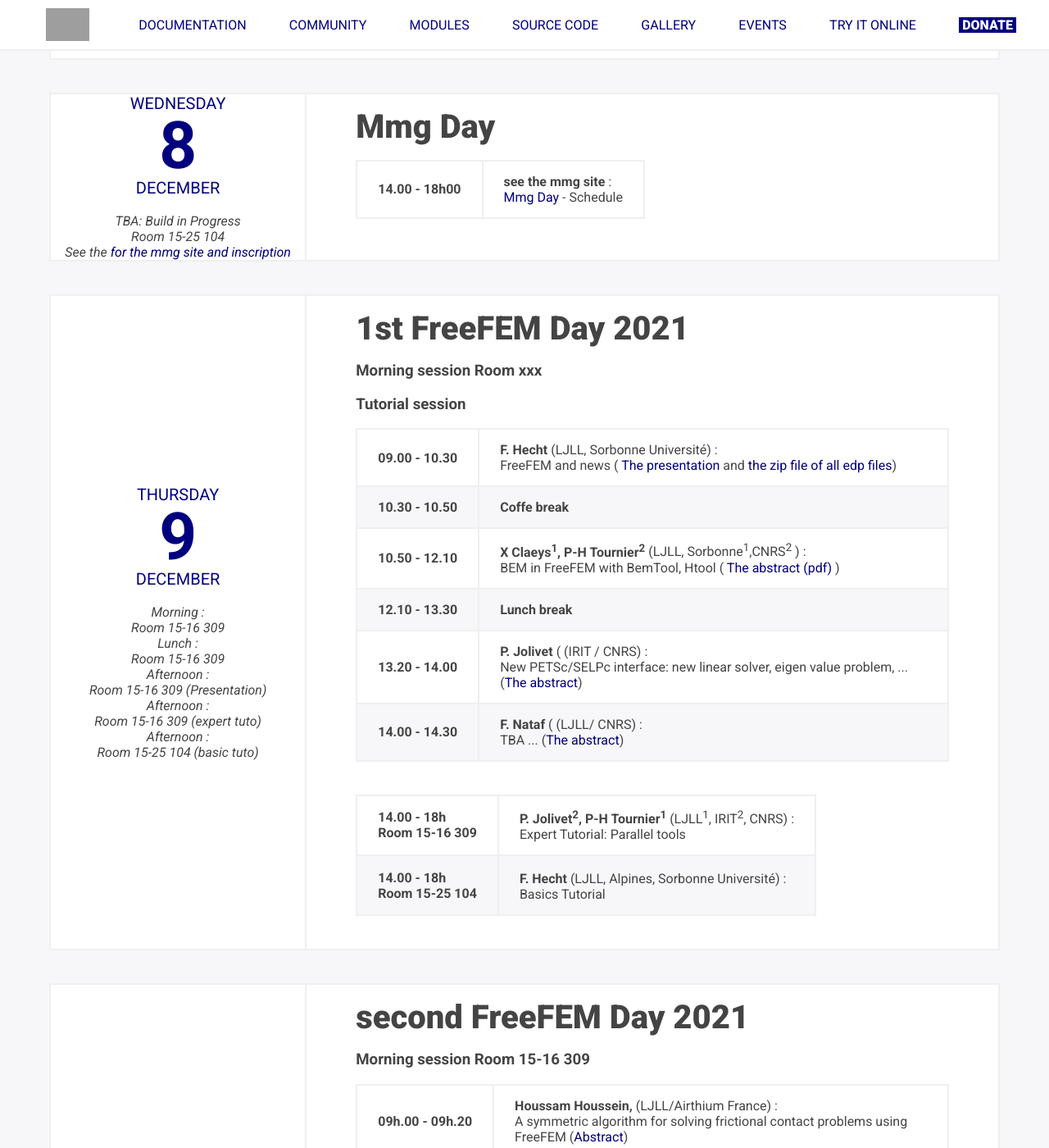
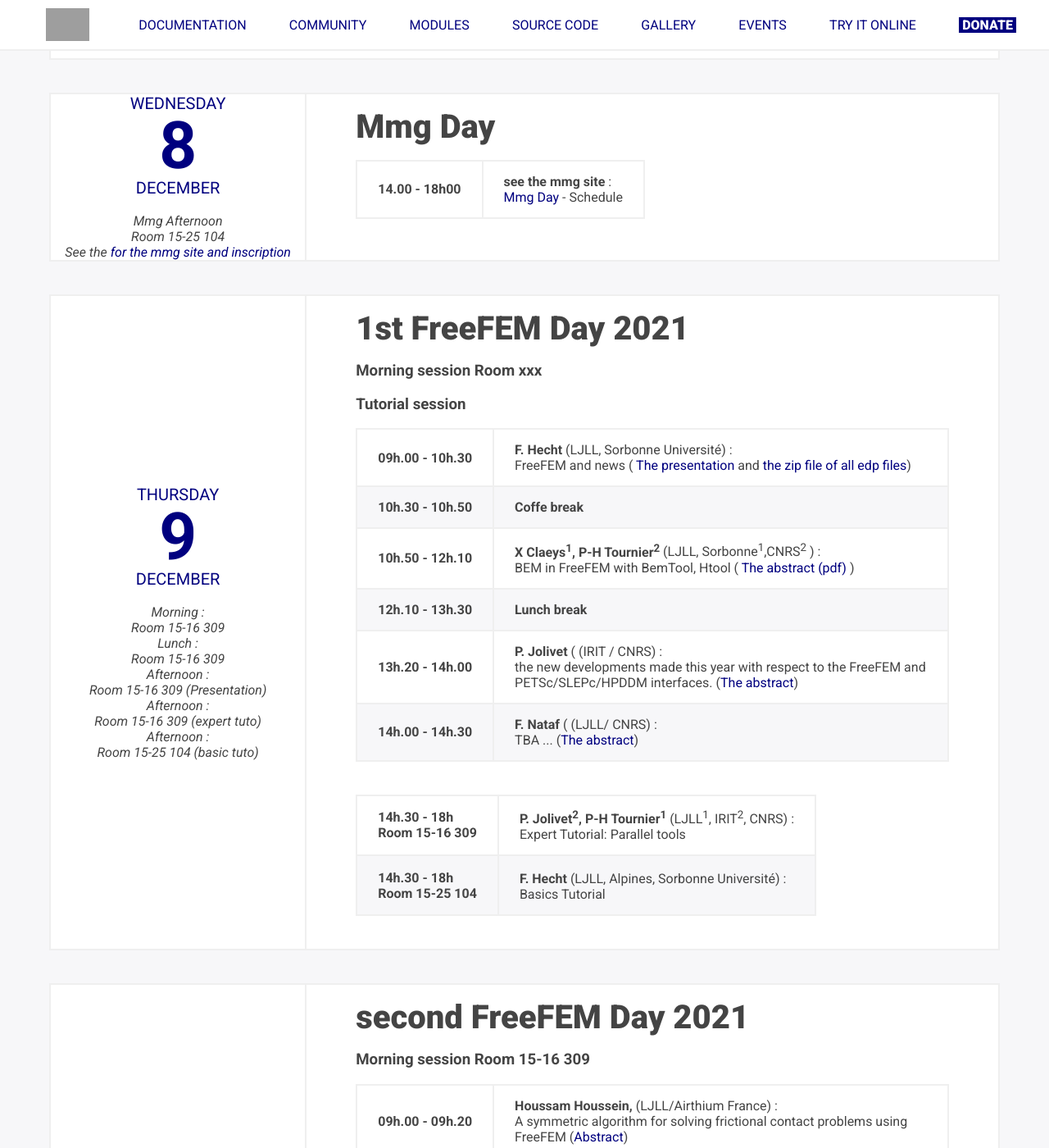
Before and after one commit to FreeFem/FreeFem-website, a Jekyll site: the page built from ffdays.md, in a window 1280 px wide and 1400 px high, scrolled down 855 px. Shown: the whole window at 82% size. Built offline with Jekyll 4.4.1, drawn with Linux system fonts in a browser that asks for light colours; some of the changed text lies outside the part shown.

Commit message:
coorect typo

```diff
--- a/_layouts/ffdays.html
+++ b/_layouts/ffdays.html
@@ -34,7 +34,7 @@
           <h2>8</h2>
           <p>DECEMBER</p>
           <p>
-			 <br> TBA: Build  in  Progress
+	     <br> Mmg Afternoon
              <br> Room 15-25 104
             <br>See the <i><a href="https://www.mmgtools.org/mmg-day-2021/">for the mmg site and inscription</a></i>
           </p>
@@ -74,7 +74,7 @@
           <table class="table table-striped">
             <tbody>
               <tr>
-				 <th scope="row">09.00 - 10.30<br> </th>
+				 <th scope="row">09h.00 - 10h.30<br> </th>
                 <td>
                   <strong>F. Hecht</strong> (LJLL, Sorbonne Université) :
                   <br>
@@ -82,7 +82,7 @@
                 </td>
               </tr>
               <tr>
-				 <th scope="row">10.30 - 10.50<br> </th>
+				 <th scope="row">10h.30 - 10h.50<br> </th>
                 <td>
                   <strong>Coffe break</strong>
                   <br>
@@ -90,7 +90,7 @@
               </tr>
 
               <tr>
-				 <th scope="row">10.50 - 12.10 <br> </th>
+				 <th scope="row">10h.50 - 12h.10 <br> </th>
                 <td>
                    <strong>X Claeys<sup>1</sup>, P-H Tournier<sup>2</sup></strong> (LJLL, Sorbonne<sup>1</sup>,CNRS<sup>2</sup> ) :
                   <br>
@@ -100,7 +100,7 @@
               </tr>
 
               <tr>
-				 <th scope="row">12.10 - 13.30<br> </th>
+				 <th scope="row">12h.10 - 13h.30<br> </th>
                 <td>
                   <strong>Lunch break</strong>
                   <br>
@@ -108,15 +108,15 @@
                 </td>
               </tr>
               <tr>
-				 <th scope="row">13.20 - 14.00<br> </th>
+				 <th scope="row">13h.20 - 14h.00<br> </th>
                 <td>
                   <strong> P. Jolivet </strong> ( (IRIT / CNRS) :
                   <br>
-                   New PETSc/SELPc interface: new linear solver, eigen value problem, ... (<a href="https://github.com/FreeFem/FreeFem-days/raw/master/2021/pdf/A-PJ.pdf">The abstract</a>)
+                   the new developments made this year with respect to the FreeFEM and PETSc/SLEPc/HPDDM interfaces. (<a href="https://github.com/FreeFem/FreeFem-days/raw/master/2021/pdf/A-PJ.pdf">The abstract</a>)
                 </td>
 		</tr>
               <tr>
-				 <th scope="row">14.00 - 14.30<br> </th>
+				 <th scope="row">14h.00 - 14h.30<br> </th>
                 <td>
                   <strong> F. Nataf </strong> ( (LJLL/  CNRS) :
                   <br>
@@ -128,7 +128,7 @@
           <table class="table table-striped">
             <tbody>
               <tr>
-				 <th scope="row">14.00 - 18h<br> Room 15-16 309</th>
+				 <th scope="row">14h.30 - 18h<br> Room 15-16 309</th>
                 <td>
                   <strong>P. Jolivet<sup>2</sup>, P-H Tournier<sup>1</sup></strong> (LJLL<sup>1</sup>, IRIT<sup>2</sup>,  CNRS) :
                   <br>
@@ -136,7 +136,7 @@
                 </td>
               </tr>
               <tr>
-				 <th scope="row">14.00 - 18h<br> Room 15-25 104 </th>
+				 <th scope="row">14h.30 - 18h<br> Room 15-25 104 </th>
                 <td>
                   <strong>F. Hecht<sup></sup> </strong> (LJLL, Alpines, Sorbonne Université<sup></sup>) :
                   <br>
@@ -185,7 +185,7 @@
               </tr>
 
               <tr>
-				 <th scope="row">09.40 - 10h.10<br> </th>
+				 <th scope="row">09h.40 - 10h.10<br> </th>
                 <td>
                   <strong>Gontran Lance,  </strong> (LJLL/Sorbonne-Universite, France) : <br>
                 Control, Optimization with FreeFEM
@@ -244,14 +244,14 @@
 
 
               <tr>
-				 <th scope="row">12:20 - 14.00<br> </th>
+				 <th scope="row">12h.20 - 14h.00<br> </th>
                 <td>
                   <strong>Lunch</strong>
                   <br>
                 </td>
               </tr>
               <tr>
-				 <th scope="row">14.00 - 15.00<br> </th>
+				 <th scope="row">14h.00 - 15h.00<br> </th>
                 <td>
                   <strong> Jean-Marie Mirebeau (Université Paris Saclay) LJLL Seminar </strong>
                   <br>
@@ -266,7 +266,7 @@
           <table class="table table-striped">
             <tbody>
               <tr>
-				 <th scope="row">15.00 - 18h<br> Room 16-15 309</th>
+				 <th scope="row">15h.15 - 18h<br> Room 16-15 309</th>
                 <td>
                   <strong>P. Jolivet<sup>2</sup>, P-H Tournier<sup>1</sup></strong> (LJLL<sup>1</sup>, IRIT<sup>2</sup>,  CNRS) :
                   <br>
@@ -274,7 +274,7 @@
                 </td>
               </tr>
               <tr>
-				 <th scope="row">14.30 - 18h<br> Room 15-24 104 </th>
+				 <th scope="row">15h.15 - 18h<br> Room 15-25 104 </th>
                 <td>
                   <strong>F. Hecht<sup>1</sup> </strong> (LJLL, Alpines, Sorbonne Université<sup>1</sup>) :
                   <br>
```
